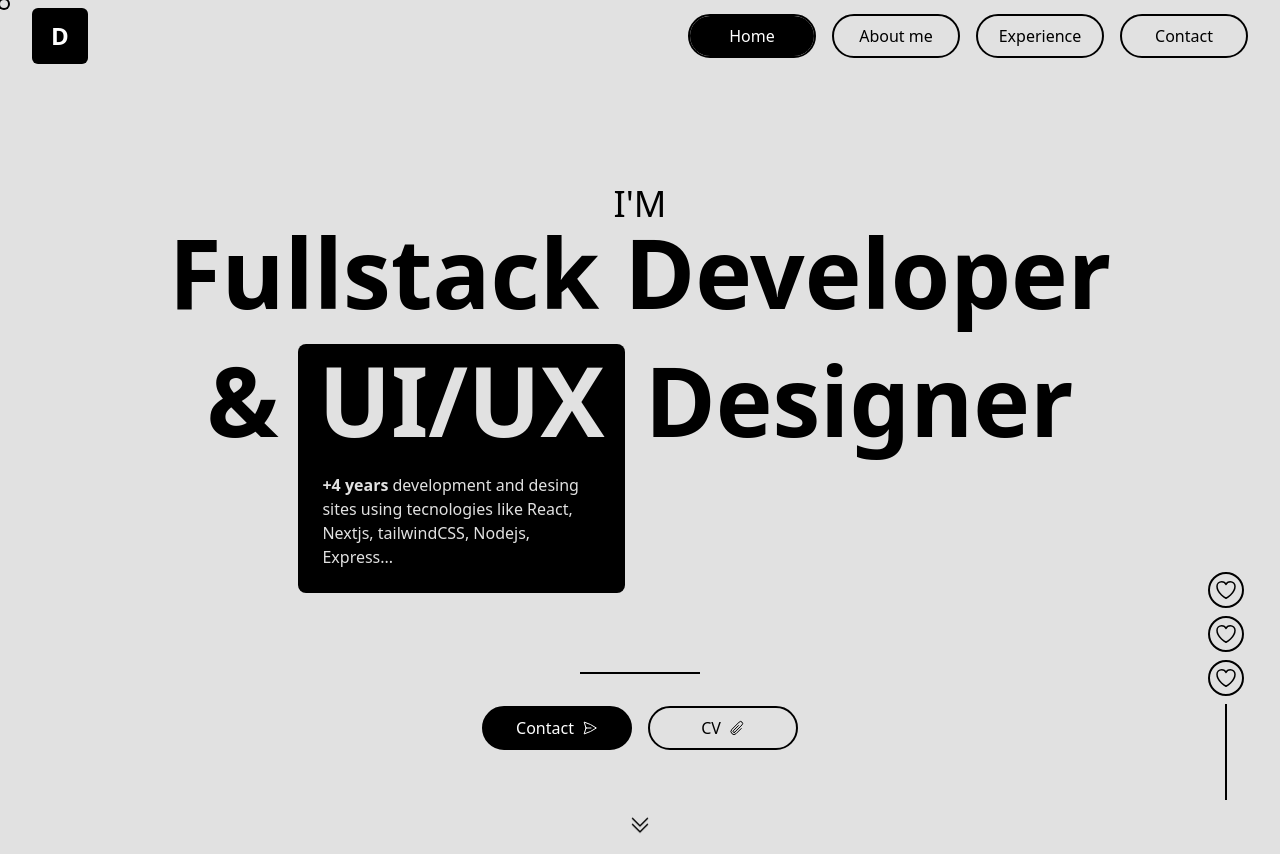
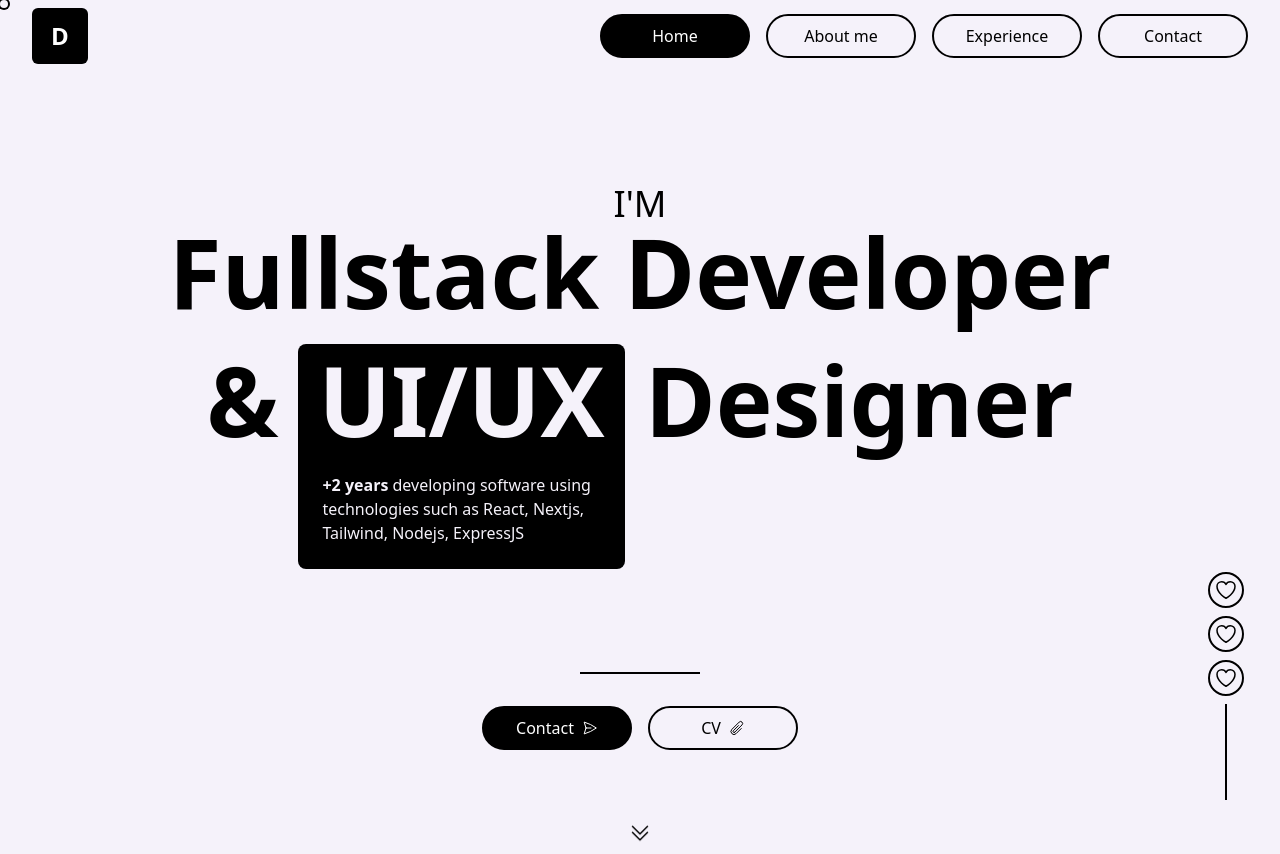
Before and after one commit to DiegoCadavid/diegocadavid-nextjs, a Next.js app: page / in a window 1280 px wide. Built offline with nearby package versions, Linux system fonts and the light colour scheme.

Commit message:
feat: minimal changes

```diff
--- a/components/UI/Cursor.tsx
+++ b/components/UI/Cursor.tsx
@@ -1,3 +1,4 @@
+import clsx from "clsx";
 import { useEffect, useRef, useState } from "react";
 
 interface Props {}
@@ -34,10 +35,7 @@ const Cursor = ({}: Props) => {
       }
 
       const target: HTMLElement = e.target as HTMLElement;
-      const cursorStyle: string =
-        window.getComputedStyle(target)["cursor"] == "auto"
-          ? "default"
-          : window.getComputedStyle(target)["cursor"];
+      const cursorStyle: string = target.classList.contains("pointer") ? "pointer" : "";
 
       switch (cursorStyle) {
         case "pointer":
@@ -62,9 +60,7 @@ const Cursor = ({}: Props) => {
   return (
     <div
       ref={pointerRef}
-      className={`pointer-events-none fixed z-50 hidden h-fit w-fit mix-blend-difference transition-position ease-out md:block
-        ${pointer === "big" && "duration-[50ms]"}
-      `}>
+      className={ clsx("pointer-events-none fixed z-50 hidden h-fit w-fit mix-blend-difference  md:block") }>
       <div
         className={`aspect-square w-2 rounded-full ring-2 ring-primary-500 transition-transform  ease-out
         ${pointer === "big" && "scale-[2] bg-primary-500"}
--- a/components/UI/navbar/NavLink.tsx
+++ b/components/UI/navbar/NavLink.tsx
@@ -1,5 +1,6 @@
 import Link from "next/link";
 import { useRouter } from "next/router";
+import clsx from "clsx";
 
 interface Props {
   name: string;
@@ -11,18 +12,8 @@ const NavLink = ({ name, path }: Props) => {
   const isActive = pathname === path;
 
   return (
-    <Link
-      className={`cursor-pointer group relative flex w-32 items-center justify-center overflow-hidden rounded-full border-2 border-black py-2 text-center hover:text-white ${
-        isActive && "text-white"
-      }`}
-      href={path}>
+    <Link className= {clsx(["btn", "btn-outline", !isActive ? "pointer" : "bg-black text-white"])} href={path}>
       {name}
-
-      <span
-        className={`absolute inset-x-0 -z-10 h-full w-full bg-black transition-all ease-out ${
-          isActive ? "top-0" : "-top-full group-hover:top-0"
-        }`}
-      />
     </Link>
   );
 };
--- a/components/UI/socialBar/SocialBarItem.tsx
+++ b/components/UI/socialBar/SocialBarItem.tsx
@@ -2,14 +2,14 @@ interface Props {}
 
 const SocialBarItem = ({}: Props) => {
   return (
-    <div className="flex items-center justify-center border-2 border-black rounded-full cursor-pointer h-9 w-9 group bg-primary-500 hover:bg-black">
+    <div className="flex items-center justify-center border-2 border-black rounded-full pointer h-9 w-9 group bg-primary-500 hover:bg-black">
       <svg
         xmlns="http://www.w3.org/2000/svg"
         fill="none"
         viewBox="0 0 24 24"
         strokeWidth={1.5}
         stroke="currentColor"
-        className="w-6 h-6 group-hover:fill-primary-500">
+        className="w-6 h-6 pointer-events-none group-hover:fill-primary-500">
         <path
           strokeLinecap="round"
           strokeLinejoin="round"
--- a/components/layout/Layout.tsx
+++ b/components/layout/Layout.tsx
@@ -6,9 +6,10 @@ import SocialBar from "../UI/socialBar/SocialBar";
 
 interface Props {
   children: React.ReactNode;
+  hiddenNavbar?: boolean
 }
 
-const Layout = ({ children }: Props) => {
+const Layout = ({ children, hiddenNavbar }: Props) => {
   const [isScrolled, setIsScrolled] = useState<boolean>(false);
 
   useEffect(() => {
@@ -34,7 +35,7 @@ const Layout = ({ children }: Props) => {
           isScrolled,
         }}>
         <Cursor />
-        <Navbar />
+        { !hiddenNavbar && <Navbar />}
         {children}
         <SocialBar />
       </scrollContext.Provider>
--- a/components/pages/home/HomeHero.tsx
+++ b/components/pages/home/HomeHero.tsx
@@ -6,21 +6,21 @@ const HomeHero = ({}: Props) => {
   return (
     <div>
       <div className="container mt-4 lg:mt-28 lg:pb-36">
-        <p className="text-2xl text-center uppercase lg:text-4xl">I'm</p>
-        <h2 className="text-4xl font-bold text-center lg:text-8xl">
+        <p className="text-center text-2xl uppercase lg:text-4xl">I'm</p>
+        <h2 className="text-center text-4xl font-bold lg:text-8xl">
           Fullstack Developer
         </h2>
-        <div className="flex items-start justify-center gap-2 mt-1 lg:mt-8 lg:gap-10">
+        <div className="mt-1 flex items-start justify-center gap-2 lg:mt-8 lg:gap-10">
           <span className="text-4xl font-bold lg:text-8xl">&</span>
           <div className="relative hidden lg:block">
-            <h2 className="font-bold uppercase text-8xl text-primary-500">
+            <h2 className="text-8xl font-bold uppercase text-primary-500">
               ui/ux
             </h2>
             <div className="absolute -inset-5 -top-2 -z-10 h-fit rounded-lg bg-black p-6 pt-[45%] text-primary-500">
               <p>
-                <span className="font-bold">+4 years </span>
-                development and desing sites using tecnologies like React,
-                Nextjs, tailwindCSS, Nodejs, Express...
+                <span className="font-bold">+2 years </span>
+                developing software using technologies such as React, Nextjs,
+                Tailwind, Nodejs, ExpressJS
               </p>
             </div>
           </div>
@@ -29,11 +29,6 @@ const HomeHero = ({}: Props) => {
           </h2>
           <h2 className="text-4xl font-bold lg:text-8xl">Designer</h2>
         </div>
-        <p className="mt-6 text-center lg:hidden">
-          <span className="font-bold">+4 years </span>
-          desarrollando y diseñando sitios web usando tecnologias como React,
-          Nextjs, Tailwind, nodejs, Express...
-        </p>{" "}
       </div>
 
       {/* Divide */}
@@ -41,7 +36,7 @@ const HomeHero = ({}: Props) => {
 
       {/* Links */}
       <div className="flex justify-center gap-4">
-        <Link className="btn" href="#">
+        <Link className="btn pointer" href="#">
           Contact
           <svg
             xmlns="http://www.w3.org/2000/svg"
@@ -57,7 +52,7 @@ const HomeHero = ({}: Props) => {
             />
           </svg>
         </Link>
-        <Link className="btn btn-outline" href="#">
+        <Link className="btn btn-outline pointer" href="#">
           CV
           <svg
             xmlns="http://www.w3.org/2000/svg"
@@ -65,7 +60,7 @@ const HomeHero = ({}: Props) => {
             viewBox="0 0 24 24"
             strokeWidth={1.5}
             stroke="currentColor"
-            className="btn-icon ">
+            className="btn-icon">
             <path
               strokeLinecap="round"
               strokeLinejoin="round"
@@ -76,13 +71,15 @@ const HomeHero = ({}: Props) => {
       </div>
 
       {/* Scroll button */}
+      <div className="mt-16 flex justify-center">
+        <div className="pointer inline-block p-2">
           <svg
             xmlns="http://www.w3.org/2000/svg"
             fill="none"
             viewBox="0 0 24 24"
             strokeWidth={1.5}
             stroke="currentColor"
-        className="w-6 h-6 mx-auto mt-16 cursor-pointer animate-bounce">
+            className="pointer-events-none h-6 w-6 animate-bounce">
             <path
               strokeLinecap="round"
               strokeLinejoin="round"
@@ -90,6 +87,8 @@ const HomeHero = ({}: Props) => {
             />
           </svg>
         </div>
+      </div>
+    </div>
   );
 };
 
--- a/package.json
+++ b/package.json
@@ -13,6 +13,7 @@
     "@types/node": "18.11.17",
     "@types/react": "18.0.26",
     "@types/react-dom": "18.0.9",
+    "clsx": "^1.2.1",
     "next": "13.0.7",
     "react": "18.2.0",
     "react-dom": "18.2.0",
--- a/pages/404.tsx
+++ b/pages/404.tsx
@@ -5,14 +5,14 @@ interface Props {}
 
 const Error = ({}: Props) => {
   return (
-    <Layout>
-      <div className="flex flex-col items-center justify-center gap-8 mt-72">
+    <Layout hiddenNavbar={true}>
+      <div className=" min-h-screen flex flex-col items-center justify-center gap-8">
         <div className="text-center">
           <p className="font-bold text-8xl">404</p>
           <p className="font-medium">no found</p>
         </div>
 
-        <Link href="/" className="btn btn-outline">
+        <Link href="/" className="btn btn-outline pointer">
           Home
           <svg
             xmlns="http://www.w3.org/2000/svg"
--- a/pages/_document.tsx
+++ b/pages/_document.tsx
@@ -15,7 +15,7 @@ export default function Document() {
           rel="stylesheet"
         />
       </Head>
-      <body className="bg-primary-500">
+      <body>
         <Main />
         <NextScript />
       </body>
--- a/styles/globals.css
+++ b/styles/globals.css
@@ -5,14 +5,13 @@
 @layer components {
   /* Buttons */
   .btn {
-    @apply cursor-pointer;
     @apply py-2;
     @apply w-[150px];
     @apply flex justify-center gap-2;
 
     @apply items-center font-medium text-center text-white;
     @apply bg-black hover:bg-zinc-800;
-    @apply border-2 border-black rounded-full hover:border-zinc-800;
+    @apply border-2 border-black rounded-full hover:border-black;
 
     @apply transition-colors ease-in;
   }
@@ -24,9 +23,16 @@
   }
 
   .btn-icon {
-    @apply w-4 h-4;
+    @apply w-4 h-4 pointer-events-none;
   }
 }
 
 @layer base {
+  * {
+    @apply cursor-none;
+  }
+
+  body {
+    @apply bg-primary-500 ;
+  };
 }
--- a/tailwind.config.js
+++ b/tailwind.config.js
@@ -9,16 +9,16 @@ module.exports = {
     extend: {
       colors: {
         primary: {
-          100: "#f9f9f9",
-          200: "#f3f3f3",
-          300: "#ededed",
-          400: "#e7e7e7",
-          500: "#e1e1e1",
-          600: "#b4b4b4",
-          700: "#878787",
-          800: "#5a5a5a",
-          900: "#2d2d2d",
-        },
+          100: "#fdfcfe",
+          200: "#fbfafd",
+          300: "#f9f7fc",
+          400: "#f7f5fb",
+          500: "#f5f2fa",
+          600: "#c4c2c8",
+          700: "#939196",
+          800: "#626164",
+          900: "#313032"
+},
       },
       fontFamily: {
         primary: ["Inter", "sans-serif"],
```
Also changed, not shown: 1 other file (tests, documents, lock files or other folders). Lines whose indentation alone changed are shown as unchanged.
